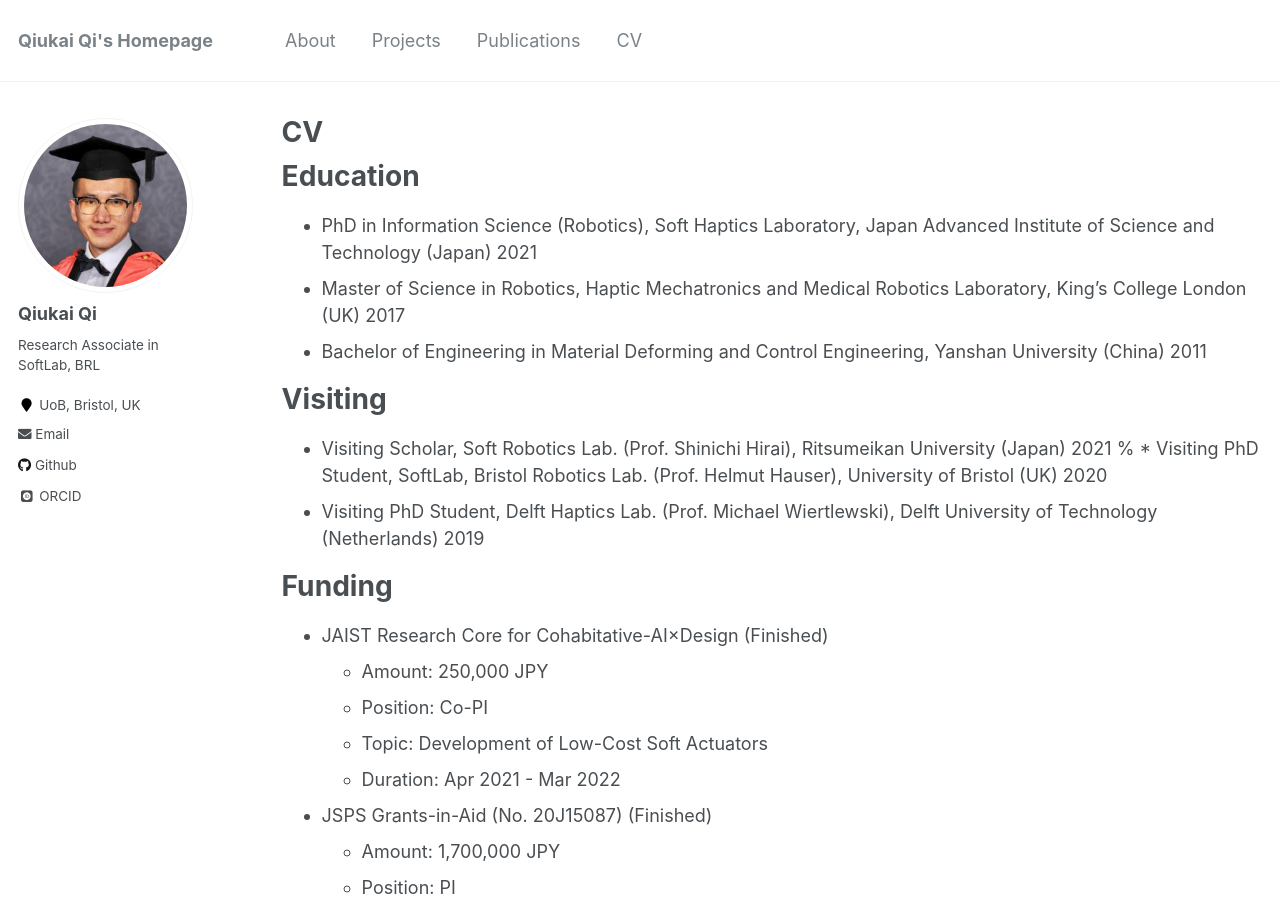
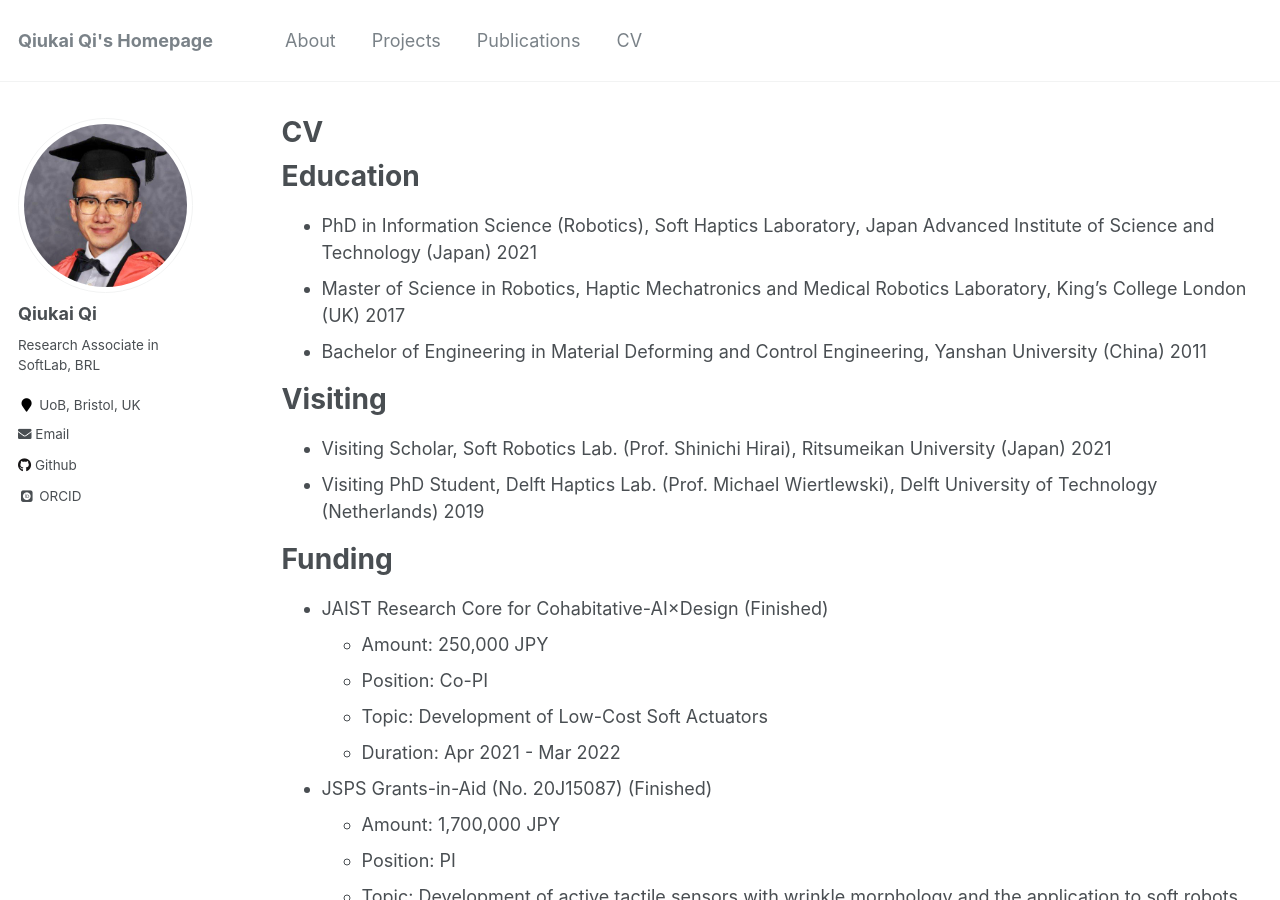
Before and after one commit to QiukaiQi/qiukaiqi.github.io, a Jekyll site: the page built from _pages/CV.md, in a window 1280 px wide and 900 px high. Built offline with Jekyll 4.4.1, drawn with Linux system fonts in a browser that asks for light colours; some web fonts are replaced.

Commit message:
Update CV.md

```diff
--- a/_pages/CV.md
+++ b/_pages/CV.md
@@ -19,7 +19,6 @@ Education
 Visiting
 ======
 * Visiting Scholar, Soft Robotics Lab. (Prof. Shinichi Hirai), Ritsumeikan University (Japan) 2021
-% * Visiting PhD Student, SoftLab, Bristol Robotics Lab. (Prof. Helmut Hauser), University of Bristol (UK) 2020
 * Visiting PhD Student, Delft Haptics Lab. (Prof. Michael Wiertlewski), Delft University of Technology (Netherlands) 2019
 
 Funding
```
